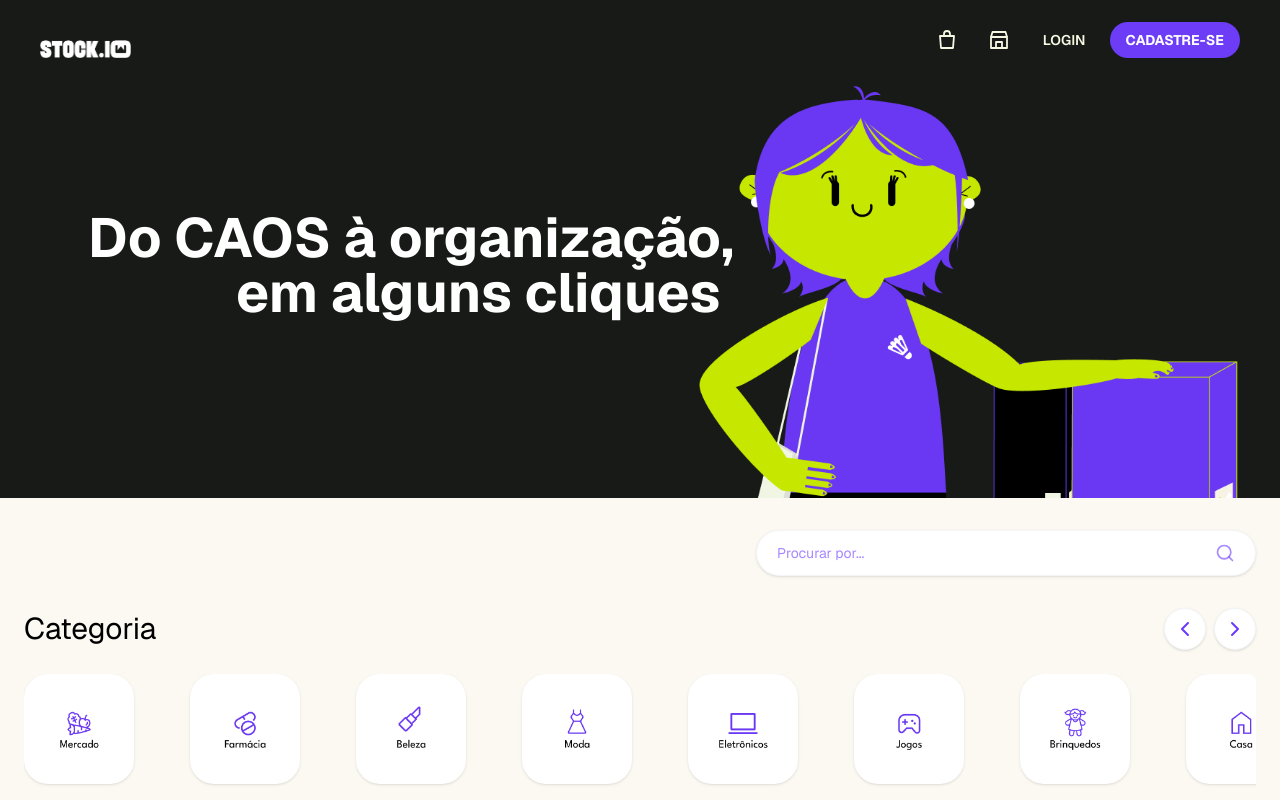
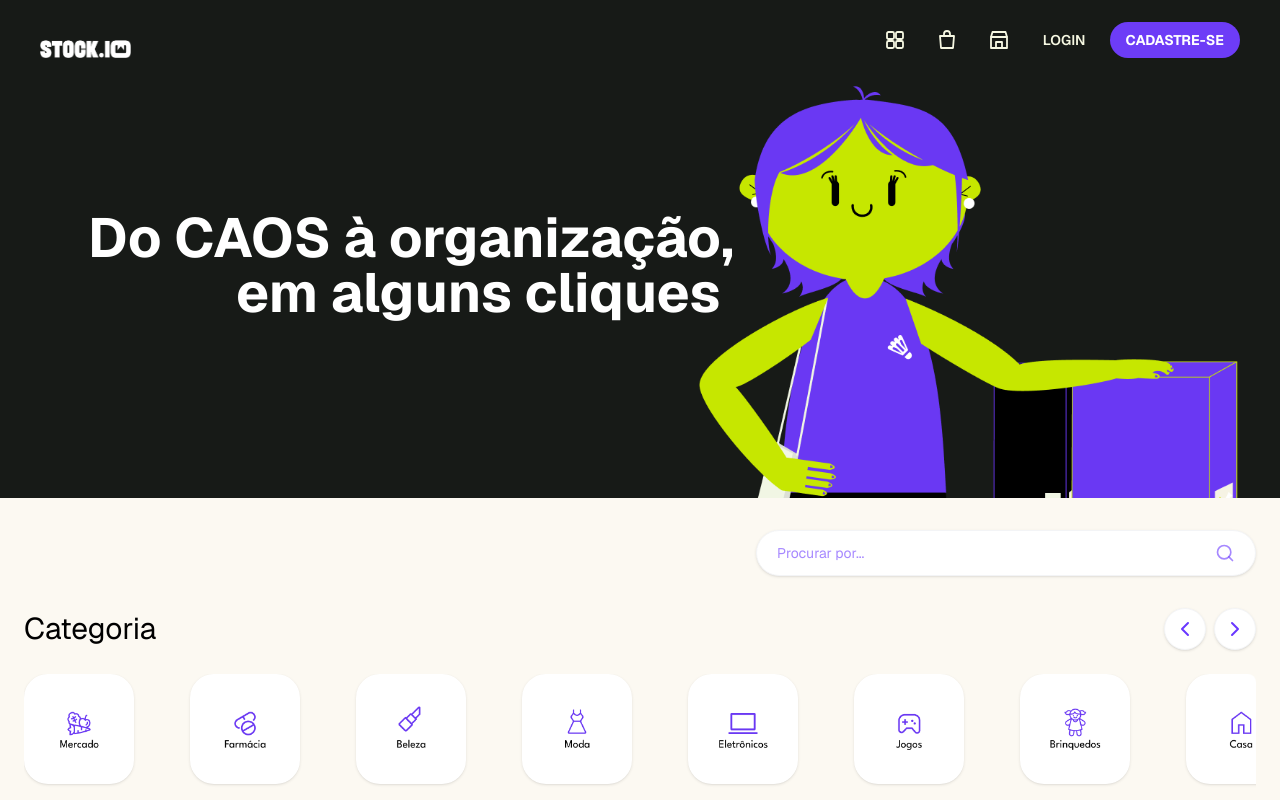
Before and after one commit to smacedo7/pt-2026-02-grupo-05-frontend, a Next.js app: page / in a window 1280 px wide. Shown: the top 800 px of the page. Built offline with nearby package versions, Linux system fonts and the light colour scheme; no server answers.

Commit message:
feat(navbar): adiciona ícone de categorias com destino na home
O ícone leva a /#categorias, seção da home que lista as oito categorias; o id foi colocado na própria seção. Reduz tamanho do logo, dos botões e dos espaçamentos no celular para que o logo não seja comprimido com o novo ícone.

```diff
--- a/app/page.tsx
+++ b/app/page.tsx
@@ -235,7 +235,7 @@ export default function Home() {
           </form>
 
           {/* Categoria */}
-          <section aria-labelledby="titulo-categorias">
+          <section id="categorias" aria-labelledby="titulo-categorias">
             <div className="flex justify-between items-center mb-6">
               <h2 id="titulo-categorias" className="text-3xl font-sans text-black">Categoria</h2>
 
--- a/components/navbar/Navbar.tsx
+++ b/components/navbar/Navbar.tsx
@@ -6,7 +6,18 @@ import { useSessao } from "./useSessao";
 
 const ICONE = "h-6 w-6 shrink-0";
 const BOTAO_ICONE =
-  "flex h-10 w-10 items-center justify-center rounded-full transition-colors hover:bg-white/10 focus-visible:outline-2 focus-visible:outline-offset-2 focus-visible:outline-roxo disabled:cursor-default disabled:hover:bg-transparent";
+  "flex h-9 w-9 items-center justify-center rounded-full md:h-10 md:w-10 transition-colors hover:bg-white/10 focus-visible:outline-2 focus-visible:outline-offset-2 focus-visible:outline-roxo disabled:cursor-default disabled:hover:bg-transparent";
+
+function IconeCategorias() {
+  return (
+    <svg aria-hidden="true" viewBox="0 0 24 24" fill="none" stroke="currentColor" strokeWidth={1.8} className={ICONE}>
+      <rect x="4" y="4" width="7" height="7" rx="1.5" />
+      <rect x="13" y="4" width="7" height="7" rx="1.5" />
+      <rect x="4" y="13" width="7" height="7" rx="1.5" />
+      <rect x="13" y="13" width="7" height="7" rx="1.5" />
+    </svg>
+  );
+}
 
 function IconeSacola() {
   return (
@@ -50,19 +61,23 @@ export default function Navbar() {
 
   return (
     <header className="bg-preto text-creme">
-      <nav aria-label="Principal" className="flex items-center justify-between gap-4 px-4 py-4 md:px-10">
-        <Link href="/" className="rounded focus-visible:outline-2 focus-visible:outline-offset-4 focus-visible:outline-roxo">
+      <nav aria-label="Principal" className="flex items-center justify-between gap-2 px-3 py-4 md:gap-4 md:px-10">
+        <Link href="/" className="shrink-0 rounded focus-visible:outline-2 focus-visible:outline-offset-4 focus-visible:outline-roxo">
           {/* Logo em branco: o original é preto e ficaria invisível sobre a navbar preta. */}
           <Image
             src="/logo.png"
             alt="Stock.io"
             width={842}
             height={444}
-            className="h-10 w-auto brightness-0 invert md:h-12"
+            className="h-8 w-auto brightness-0 invert md:h-12"
           />
         </Link>
 
-        <div className="flex items-center gap-1 md:gap-3">
+        <div className="flex items-center gap-0.5 md:gap-3">
+          {/* Leva à seção com as categorias da home; não existe página própria de listagem. */}
+          <Link href="/#categorias" title="Categorias" aria-label="Categorias" className={BOTAO_ICONE}>
+            <IconeCategorias />
+          </Link>
           <button type="button" disabled title="Em breve" aria-label="Sacola de compras (em breve)" className={BOTAO_ICONE}>
             <IconeSacola />
           </button>
@@ -74,7 +89,7 @@ export default function Navbar() {
             <>
               <Link
                 href="/login"
-                className="whitespace-nowrap rounded px-2 py-2 text-sm font-semibold hover:underline focus-visible:outline-2 focus-visible:outline-offset-2 focus-visible:outline-roxo md:px-3"
+                className="whitespace-nowrap rounded px-1.5 py-2 text-sm font-semibold hover:underline focus-visible:outline-2 focus-visible:outline-offset-2 focus-visible:outline-roxo md:px-3"
               >
                 LOGIN
               </Link>
```
